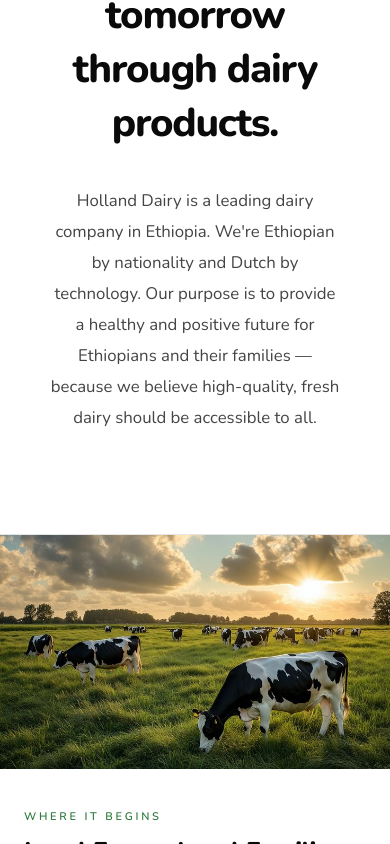
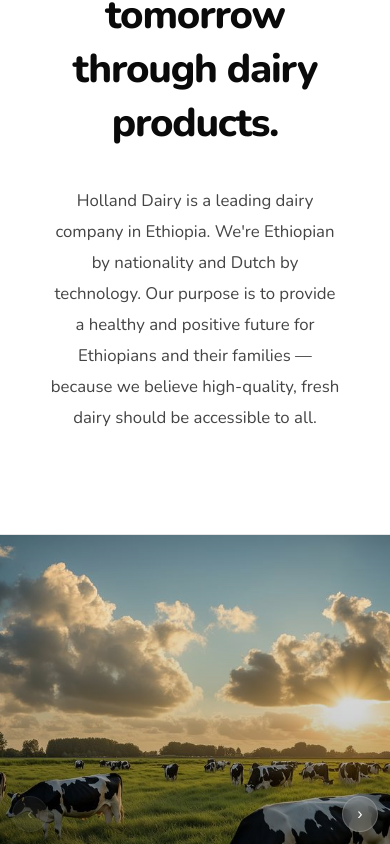
Before and after one commit to Biniaweke21/holland-dairy-website, a Next.js app: page / in a window 390 px wide. Shown: the part 1156-2000 px from the top of the page. Built offline with nearby package versions, Linux system fonts and the light colour scheme.

Commit message:
fix responsiveness on mobile

```diff
--- a/components/about-section.tsx
+++ b/components/about-section.tsx
@@ -1,6 +1,7 @@
 'use client';
 
 import { useEffect, useRef, useState } from 'react';
+import StorySectionMobile from './story-section-mobile';
 
 const HEADLINE = 'Building a brighter tomorrow through dairy products.';
 
@@ -362,7 +363,10 @@ export default function AboutSection() {
       <div style={{ width: '100%', height: '1px', backgroundColor: '#e5e5e5' }} />
 
       {/* STORY SECTION */}
-      <StorySection />
+      <div className="hidden md:block">
+        <StorySection />
+      </div>
+      <StorySectionMobile />
 
     </section>
   );
--- /dev/null
+++ b/components/story-section-mobile.tsx
@@ -0,0 +1,138 @@
+'use client';
+
+import { useRef, useState } from 'react';
+
+const CARDS = [
+  {
+    image: '/hol3.jpg',
+    label: 'LOCAL FARMS',
+    heading: 'Local Farms. Local Families.',
+    body: 'Every drop of milk comes from Ethiopian smallholder farmers. Over 4,000 families power every Holland Dairy product.',
+  },
+  {
+    image: '/hol4.jpg',
+    label: 'QUALITY FIRST',
+    heading: 'Every Drop Carefully Selected.',
+    body: 'Our milk collection points test every batch for quality. Only the best milk makes it into your Holland Dairy product.',
+  },
+  {
+    image: '/hol5.jpg',
+    label: 'DUTCH TECHNOLOGY',
+    heading: 'Ethiopian Pride. World-Class Standards.',
+    body: 'ISO 22000:2018 certified — the first dairy company in Ethiopia to achieve this global food safety standard.',
+  },
+  {
+    image: '/hol1.jpg',
+    label: 'FOR YOUR FAMILY',
+    heading: 'Ready For Your Family.',
+    body: 'From our farms to your table. Premium dairy that every Ethiopian family deserves.',
+  },
+];
+
+export default function StorySectionMobile() {
+  const [activeStep, setActiveStep] = useState(0);
+  const carouselTouchStartX = useRef(0);
+
+  const handleTouchStart = (e: React.TouchEvent) => {
+    carouselTouchStartX.current = e.touches[0].clientX;
+  };
+
+  const handleTouchEnd = (e: React.TouchEvent) => {
+    const deltaX = carouselTouchStartX.current - e.changedTouches[0].clientX;
+    if (deltaX > 40 && activeStep < 3) setActiveStep((s) => s + 1);
+    else if (deltaX < -40 && activeStep > 0) setActiveStep((s) => s - 1);
+  };
+
+  return (
+    <div className="block md:hidden" style={{ width: '100%', overflow: 'hidden', position: 'relative' }}>
+      {/* Carousel track */}
+      <div
+        style={{
+          display: 'flex',
+          transform: `translateX(-${activeStep * 100}vw)`,
+          transition: 'transform 0.5s cubic-bezier(0.25, 0.46, 0.45, 0.94)',
+        }}
+        onTouchStart={handleTouchStart}
+        onTouchEnd={handleTouchEnd}
+      >
+        {CARDS.map((card, i) => (
+          <div
+            key={i}
+            style={{ width: '100vw', flexShrink: 0, position: 'relative', height: '520px', overflow: 'hidden' }}
+          >
+            <img
+              src={card.image}
+              alt={card.label}
+              style={{ position: 'absolute', inset: 0, width: '100%', height: '100%', objectFit: 'cover' }}
+            />
+            <div
+              style={{
+                position: 'absolute',
+                inset: 0,
+                background: 'linear-gradient(to top, rgba(0,0,0,0.85) 0%, rgba(0,0,0,0.2) 60%, transparent 100%)',
+              }}
+            />
+            <div style={{ position: 'absolute', bottom: 0, left: 0, right: 0, padding: '32px 24px' }}>
+              <div style={{ fontSize: '10px', fontWeight: 700, letterSpacing: '0.25em', color: '#4ade80', textTransform: 'uppercase', marginBottom: '10px' }}>
+                {card.label}
+              </div>
+              <h3 style={{ fontFamily: 'Nunito, sans-serif', fontSize: '28px', fontWeight: 800, color: 'white', lineHeight: 1.1, marginBottom: '10px' }}>
+                {card.heading}
+              </h3>
+              <p style={{ fontFamily: 'Nunito, sans-serif', fontSize: '14px', color: 'rgba(255,255,255,0.75)', lineHeight: 1.6 }}>
+                {card.body}
+              </p>
+            </div>
+          </div>
+        ))}
+      </div>
+
+      {/* Arrow buttons */}
+      <button
+        onClick={() => setActiveStep((s) => Math.max(s - 1, 0))}
+        disabled={activeStep === 0}
+        style={{
+          position: 'absolute', top: '50%', left: '12px', transform: 'translateY(-50%)', zIndex: 5,
+          width: '36px', height: '36px', borderRadius: '50%',
+          background: 'rgba(255,255,255,0.15)', backdropFilter: 'blur(8px)',
+          border: '1px solid rgba(255,255,255,0.2)', color: 'white', fontSize: '16px',
+          cursor: activeStep === 0 ? 'default' : 'pointer',
+          opacity: activeStep === 0 ? 0.3 : 1,
+          display: 'flex', alignItems: 'center', justifyContent: 'center',
+        }}
+      >
+        ‹
+      </button>
+      <button
+        onClick={() => setActiveStep((s) => Math.min(s + 1, 3))}
+        disabled={activeStep === 3}
+        style={{
+          position: 'absolute', top: '50%', right: '12px', transform: 'translateY(-50%)', zIndex: 5,
+          width: '36px', height: '36px', borderRadius: '50%',
+          background: 'rgba(255,255,255,0.15)', backdropFilter: 'blur(8px)',
+          border: '1px solid rgba(255,255,255,0.2)', color: 'white', fontSize: '16px',
+          cursor: activeStep === 3 ? 'default' : 'pointer',
+          opacity: activeStep === 3 ? 0.3 : 1,
+          display: 'flex', alignItems: 'center', justifyContent: 'center',
+        }}
+      >
+        ›
+      </button>
+
+      {/* Progress dots */}
+      <div style={{ display: 'flex', gap: '8px', justifyContent: 'center', padding: '16px 0' }}>
+        {CARDS.map((_, i) => (
+          <div
+            key={i}
+            style={{
+              width: '6px', height: '6px', borderRadius: '50%',
+              ...(activeStep === i
+                ? { background: '#2D7A3A', transform: 'scale(1.3)' }
+                : { background: 'rgba(0,0,0,0.2)', border: '1px solid rgba(0,0,0,0.15)' }),
+            }}
+          />
+        ))}
+      </div>
+    </div>
+  );
+}
```
